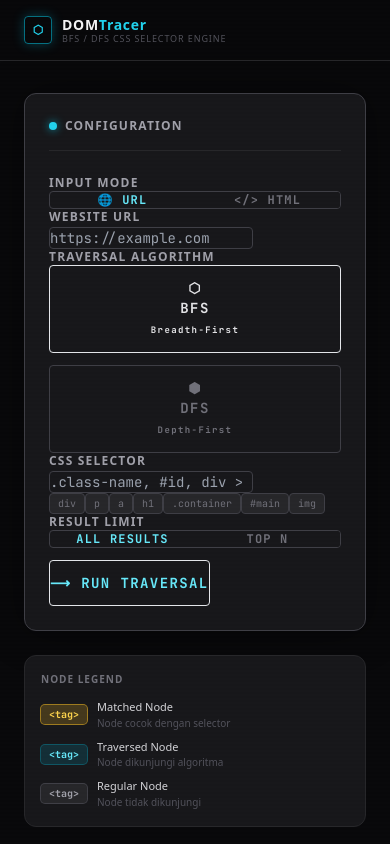
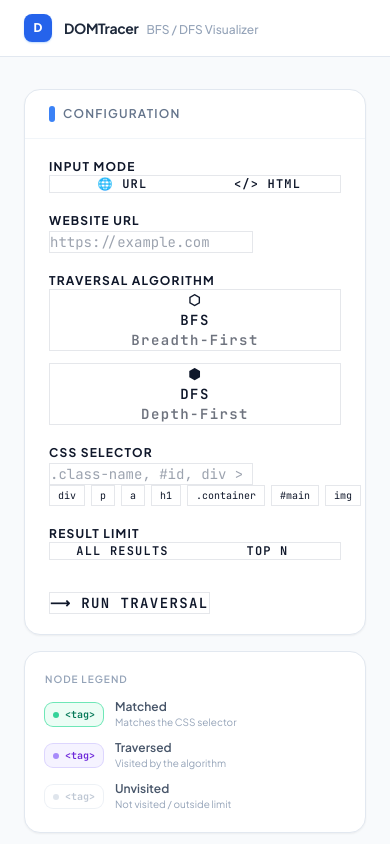
Before and after one commit to parkuskus/DOMTracer-BFS-DFS, a React (Vite) app in the folder frontend/: page / in a window 390 px wide. Shown: the top 844 px of the page. Built offline with nearby package versions, Linux system fonts and the light colour scheme; no server answers.

Commit message:
fix: fix some styling

```diff
--- a/frontend/src/App.tsx
+++ b/frontend/src/App.tsx
@@ -10,32 +10,23 @@ import TreeNode from "../components/TreeNode";
 import MetricsPanel from "../components/MetricsPanel";
 import TraversalLog from "../components/TraversalLog";
 
+type Tab = "tree" | "log";
+
 export default function App() {
-  // ── State utama aplikasi ──────────────────────────────────────────────────
-  const [appState, setAppState] = useState<AppState>({
-    result: null,
-    isLoading: false,
-    error: null,
-  });
+  const [appState, setAppState] = useState<AppState>({ result: null, isLoading: false, error: null });
+  const [activeTab, setActiveTab] = useState<Tab>("tree");
 
-  // Tab aktif di panel kanan (tree / log)
-  const [activeTab, setActiveTab] = useState<"tree" | "log">("tree");
-
-  // ── Handler submit form ───────────────────────────────────────────────────
-  async function handleFormSubmit(form: FormState) {
-    // Reset state & mulai loading
+  async function handleSubmit(form: FormState) {
     setAppState({ result: null, isLoading: true, error: null });
-
     try {
       const result = await runTraversal(form);
       setAppState({ result, isLoading: false, error: null });
-      // Auto-switch ke tab tree setelah dapat hasil
       setActiveTab("tree");
     } catch (err) {
       setAppState({
         result: null,
         isLoading: false,
-        error: err instanceof Error ? err.message : "Unknown error occurred.",
+        error: err instanceof Error ? err.message : "An unknown error occurred.",
       });
     }
   }
@@ -43,101 +34,89 @@ export default function App() {
   const { result, isLoading, error } = appState;
 
   return (
-    <div className="min-h-screen bg-zinc-950 text-zinc-200 font-sans">
-      {/* ── Scanline overlay effect ─────────────────────────────────────── */}
-      <div
-        className="pointer-events-none fixed inset-0 z-50 opacity-[0.015]"
-        style={{
-          backgroundImage:
-            "repeating-linear-gradient(0deg, transparent, transparent 2px, rgba(0,0,0,0.5) 2px, rgba(0,0,0,0.5) 4px)",
-        }}
-      />
+    <div className="min-h-screen bg-slate-50 text-slate-900">
 
-      {/* ── Header ──────────────────────────────────────────────────────── */}
-      <header className="border-b border-zinc-800 bg-zinc-950/80 backdrop-blur-sm sticky top-0 z-40">
-        <div className="max-w-7xl mx-auto px-6 py-4 flex items-center justify-between">
-          <div className="flex items-center gap-4">
-            {/* Logo/Brand */}
-            <div className="flex items-center gap-2.5">
-              <div className="w-7 h-7 rounded border border-cyan-500/60 flex items-center justify-center
-                              shadow-[0_0_12px_rgba(6,182,212,0.3)]">
-                <span className="text-cyan-400 text-xs font-bold">⬡</span>
+      {/* ── Header ────────────────────────────────────────────────────── */}
+      <header className="bg-white border-b border-slate-200 sticky top-0 z-40">
+        <div className="max-w-7xl mx-auto px-6 h-14 flex items-center justify-between">
+          {/* Brand */}
+          <div className="flex items-center gap-3">
+            <div className="w-7 h-7 bg-blue-600 rounded-lg flex items-center justify-center shadow-sm shadow-blue-200">
+              <span className="text-white text-xs font-black">D</span>
             </div>
             <div>
-                <h1 className="text-sm font-bold text-zinc-100 tracking-wider leading-none">
-                  DOM<span className="text-cyan-400">Tracer</span>
-                </h1>
-                <p className="text-[9px] text-zinc-600 tracking-widest uppercase leading-none mt-0.5">
-                  BFS / DFS CSS Selector Engine
-                </p>
-              </div>
+              <span className="text-sm font-bold text-slate-800 tracking-tight">DOMTracer</span>
+              <span className="ml-2 text-xs text-slate-400 font-medium">BFS / DFS Visualizer</span>
             </div>
           </div>
 
-          {/* Badge keterangan tugas */}
-          <div className="hidden sm:flex items-center gap-2 text-[10px] font-mono text-zinc-600 tracking-wider">
-            <span className="px-2 py-1 border border-zinc-700 rounded">
-              IF2211 · Strategi Algoritma
+          {/* Tags */}
+          <div className="hidden sm:flex items-center gap-2">
+            <span className="px-2.5 py-1 bg-slate-100 text-slate-500 rounded-full text-[10px] font-semibold tracking-widest uppercase">
+              IF2211
             </span>
-            <span className="px-2 py-1 border border-zinc-700 rounded">
+            <span className="px-2.5 py-1 bg-blue-50 text-blue-600 rounded-full text-[10px] font-semibold tracking-widest uppercase">
               Tubes 2
             </span>
           </div>
         </div>
       </header>
 
-      {/* ── Main Layout: dua kolom ──────────────────────────────────────── */}
-      <div className="max-w-7xl mx-auto px-6 py-8 grid grid-cols-1 lg:grid-cols-[380px_1fr] gap-8">
+      {/* ── Two-column layout ─────────────────────────────────────────── */}
+      <div className="max-w-7xl mx-auto px-6 py-8 grid grid-cols-1 lg:grid-cols-[360px_1fr] gap-8">
 
-        {/* ╔══ KOLOM KIRI: Form Input ══════════════════════════════════════╗ */}
-        <aside className="space-y-6">
-          <div className="bg-zinc-900 border border-zinc-700 rounded-xl p-6
-                          shadow-[0_0_40px_rgba(0,0,0,0.4)]">
-            {/* Header panel */}
-            <div className="flex items-center gap-2 mb-6 pb-4 border-b border-zinc-800">
-              <span className="w-2 h-2 rounded-full bg-cyan-400 shadow-[0_0_8px_rgba(6,182,212,0.8)]" />
-              <h2 className="text-xs font-bold text-zinc-400 tracking-widest uppercase">
+        {/* ╔══ LEFT: Input Panel ════════════════════════════════════════╗ */}
+        <aside>
+          <div className="bg-white border border-slate-200 rounded-2xl shadow-sm overflow-hidden">
+            {/* Panel header */}
+            <div className="px-6 py-4 border-b border-slate-100 flex items-center gap-2">
+              <div className="w-1.5 h-4 bg-blue-500 rounded-full" />
+              <h2 className="text-xs font-semibold text-slate-500 tracking-widest uppercase">
                 Configuration
               </h2>
             </div>
-
-            <InputForm onSubmit={handleFormSubmit} isLoading={isLoading} />
+            <div className="px-6 py-5">
+              <InputForm onSubmit={handleSubmit} isLoading={isLoading} />
+            </div>
           </div>
 
-          {/* ── Legend warna node ────────────────────────────────────────── */}
-          <div className="bg-zinc-900 border border-zinc-800 rounded-xl p-4">
-            <h3 className="text-[10px] font-bold text-zinc-500 tracking-widest uppercase mb-3">
+          {/* ── Node legend ────────────────────────────────────────────── */}
+          <div className="mt-4 bg-white border border-slate-200 rounded-2xl shadow-sm p-5">
+            <h3 className="text-[10px] font-semibold text-slate-400 tracking-widest uppercase mb-3">
               Node Legend
             </h3>
-            <div className="space-y-2">
+            <div className="space-y-2.5">
               {[
                 {
-                  color: "bg-amber-400/20 ring-amber-400/60 text-amber-300",
-                  label: "Matched Node",
-                  desc: "Node cocok dengan selector",
+                  badge: "bg-emerald-50 ring-1 ring-emerald-300",
+                  dot: "bg-emerald-400",
+                  text: "text-emerald-700",
+                  label: "Matched",
+                  desc: "Matches the CSS selector",
                 },
                 {
-                  color: "bg-cyan-500/15 ring-cyan-500/40 text-cyan-300",
-                  label: "Traversed Node",
-                  desc: "Node dikunjungi algoritma",
+                  badge: "bg-violet-50 ring-1 ring-violet-200",
+                  dot: "bg-violet-400",
+                  text: "text-violet-700",
+                  label: "Traversed",
+                  desc: "Visited by the algorithm",
                 },
                 {
-                  color: "bg-zinc-800 ring-zinc-700 text-zinc-400",
-                  label: "Regular Node",
-                  desc: "Node tidak dikunjungi",
+                  badge: "bg-white ring-1 ring-slate-200 opacity-60",
+                  dot: "bg-slate-300",
+                  text: "text-slate-400",
+                  label: "Unvisited",
+                  desc: "Not visited / outside limit",
                 },
               ].map((item) => (
-                <div key={item.label} className="flex items-center gap-2.5">
-                  <span
-                    className={`px-2 py-0.5 rounded text-[10px] font-mono font-bold ring-1 ${item.color}`}
-                  >
-                    &lt;tag&gt;
+                <div key={item.label} className="flex items-center gap-3">
+                  <span className={`inline-flex items-center gap-1.5 px-2 py-1 rounded-lg ${item.badge}`}>
+                    <span className={`w-1.5 h-1.5 rounded-full ${item.dot}`} />
+                    <span className={`font-mono text-[10px] font-semibold ${item.text}`}>&lt;tag&gt;</span>
                   </span>
                   <div>
-                    <div className="text-[11px] text-zinc-300 font-medium">
-                      {item.label}
-                    </div>
-                    <div className="text-[10px] text-zinc-600">{item.desc}</div>
+                    <div className="text-xs font-semibold text-slate-600">{item.label}</div>
+                    <div className="text-[10px] text-slate-400">{item.desc}</div>
                   </div>
                 </div>
               ))}
@@ -145,135 +124,127 @@ export default function App() {
           </div>
         </aside>
 
-        {/* ╔══ KOLOM KANAN: Output Panel ═══════════════════════════════════╗ */}
-        <main className="space-y-6 min-w-0">
+        {/* ╔══ RIGHT: Output Panel ══════════════════════════════════════╗ */}
+        <main className="space-y-5 min-w-0">
 
-          {/* ── Loading State ─────────────────────────────────────────────── */}
+          {/* ── Loading ─────────────────────────────────────────────────── */}
           {isLoading && (
-            <div className="bg-zinc-900 border border-zinc-700 rounded-xl p-16 flex flex-col
-                            items-center justify-center gap-6 text-center">
-              {/* Animated spinner */}
-              <div className="relative w-16 h-16">
-                <div className="absolute inset-0 rounded-full border-2 border-zinc-800" />
-                <div className="absolute inset-0 rounded-full border-2 border-t-cyan-400 animate-spin" />
-                <div className="absolute inset-2 rounded-full border-2 border-b-emerald-400 animate-spin"
-                     style={{ animationDirection: "reverse", animationDuration: "0.7s" }} />
+            <div className="bg-white border border-slate-200 rounded-2xl shadow-sm p-20 flex flex-col items-center gap-5">
+              <div className="relative w-12 h-12">
+                <div className="absolute inset-0 rounded-full border-2 border-slate-100" />
+                <div className="absolute inset-0 rounded-full border-2 border-t-blue-500 animate-spin" />
+                <div className="absolute inset-2 rounded-full border-2 border-b-violet-400 animate-spin"
+                     style={{ animationDirection: "reverse", animationDuration: "0.75s" }} />
               </div>
-              <div>
-                <p className="text-sm font-mono text-cyan-400 tracking-widest mb-1">
-                  TRAVERSING DOM...
-                </p>
-                <p className="text-xs text-zinc-600 font-mono">
-                  Fetching and parsing the document tree
-                </p>
+              <div className="text-center">
+                <p className="text-sm font-semibold text-slate-700">Traversing DOM…</p>
+                <p className="text-xs text-slate-400 mt-1">Parsing and searching the document tree</p>
               </div>
             </div>
           )}
 
-          {/* ── Error State ───────────────────────────────────────────────── */}
+          {/* ── Error ───────────────────────────────────────────────────── */}
           {error && (
-            <div className="bg-red-950/40 border border-red-500/30 rounded-xl p-6
-                            shadow-[0_0_20px_rgba(239,68,68,0.1)]">
-              <div className="flex items-start gap-3">
-                <span className="text-red-400 text-xl flex-shrink-0">⚠</span>
+            <div className="bg-red-50 border border-red-200 rounded-2xl p-5 flex gap-3 shadow-sm">
+              <span className="text-red-400 text-lg flex-shrink-0">⚠</span>
               <div>
-                  <h3 className="text-sm font-bold text-red-300 mb-1 font-mono">
-                    Traversal Failed
-                  </h3>
-                  <p className="text-xs text-red-400/80 font-mono leading-relaxed">
-                    {error}
-                  </p>
-                </div>
+                <p className="text-sm font-semibold text-red-700 mb-1">Traversal Failed</p>
+                <p className="text-xs text-red-500 font-mono leading-relaxed">{error}</p>
               </div>
             </div>
           )}
 
-          {/* ── Empty / Welcome State ─────────────────────────────────────── */}
+          {/* ── Empty state ─────────────────────────────────────────────── */}
           {!isLoading && !error && !result && (
-            <div className="bg-zinc-900 border border-dashed border-zinc-700 rounded-xl p-16
-                            flex flex-col items-center justify-center gap-4 text-center">
-              <div className="text-5xl opacity-20">⬡</div>
+            <div className="bg-white border border-dashed border-slate-200 rounded-2xl p-20 flex flex-col items-center gap-3 text-center shadow-sm">
+              <div className="w-12 h-12 bg-slate-50 border border-slate-200 rounded-xl flex items-center justify-center text-2xl">
+                🌐
+              </div>
               <div>
-                <p className="text-sm text-zinc-500 font-mono">
-                  Configure and run a traversal to see results
-                </p>
-                <p className="text-xs text-zinc-700 font-mono mt-1">
-                  DOM tree visualization will appear here
-                </p>
+                <p className="text-sm font-semibold text-slate-500">No traversal yet</p>
+                <p className="text-xs text-slate-400 mt-1">Configure and run a traversal to see the DOM tree</p>
               </div>
             </div>
           )}
 
-          {/* ── Result State ──────────────────────────────────────────────── */}
+          {/* ── Results ─────────────────────────────────────────────────── */}
           {result && !isLoading && (
             <>
-              {/* Metrik Performa */}
-              <div className="bg-zinc-900 border border-zinc-700 rounded-xl p-6">
-                <div className="flex items-center gap-2 mb-5 pb-4 border-b border-zinc-800">
-                  <span className="w-2 h-2 rounded-full bg-emerald-400 shadow-[0_0_8px_rgba(16,185,129,0.8)]" />
-                  <h2 className="text-xs font-bold text-zinc-400 tracking-widest uppercase">
+              {/* Metrics */}
+              <div className="bg-white border border-slate-200 rounded-2xl shadow-sm overflow-hidden">
+                <div className="px-6 py-4 border-b border-slate-100 flex items-center gap-2">
+                  <div className="w-1.5 h-4 bg-emerald-500 rounded-full" />
+                  <h2 className="text-xs font-semibold text-slate-500 tracking-widest uppercase">
                     Performance Metrics
                   </h2>
                 </div>
+                <div className="px-6 py-5">
                   <MetricsPanel
                     metrics={result.metrics}
                     algorithm={result.algorithm}
                     selector={result.selector}
                   />
                 </div>
+              </div>
 
-              {/* Panel Tab: DOM Tree / Traversal Log */}
-              <div className="bg-zinc-900 border border-zinc-700 rounded-xl overflow-hidden">
-                {/* Tab nav */}
-                <div className="flex border-b border-zinc-700">
+              {/* DOM Tree + Log tabs */}
+              <div className="bg-white border border-slate-200 rounded-2xl shadow-sm overflow-hidden">
+                {/* Tab bar */}
+                <div className="flex border-b border-slate-100">
                   {([
-                    { key: "tree", label: "DOM Tree", icon: "⬡" },
-                    { key: "log", label: "Traversal Log", icon: "≡" },
-                  ] as const).map((tab) => (
+                    { key: "tree" as Tab, icon: "⬡", label: "DOM Tree" },
+                    { key: "log"  as Tab, icon: "≡", label: "Traversal Log" },
+                  ]).map((tab) => (
                     <button
                       key={tab.key}
                       onClick={() => setActiveTab(tab.key)}
                       className={[
-                        "flex-1 py-3 text-xs font-bold font-mono tracking-widest uppercase",
-                        "border-b-2 transition-all duration-200",
+                        "flex-1 flex items-center justify-center gap-2 py-3.5 text-xs font-semibold tracking-wide transition-all border-b-2",
                         activeTab === tab.key
-                          ? "border-cyan-400 text-cyan-300 bg-cyan-500/5"
-                          : "border-transparent text-zinc-500 hover:text-zinc-300 hover:bg-zinc-800/40",
+                          ? "border-blue-500 text-blue-600 bg-blue-50/50"
+                          : "border-transparent text-slate-400 hover:text-slate-600 hover:bg-slate-50",
                       ].join(" ")}
                     >
-                      <span className="mr-2">{tab.icon}</span>
+                      <span>{tab.icon}</span>
                       {tab.label}
                     </button>
                   ))}
                 </div>
 
-                {/* ── DOM Tree Tab ─────────────────────────────────────── */}
+                {/* ── Tree tab ────────────────────────────────────────── */}
                 {activeTab === "tree" && (
-                  <div className="p-5">
-                    {/* Keterangan kedalaman maksimum */}
-                    <div className="flex items-center justify-between mb-4 pb-3 border-b border-zinc-800">
-                      <span className="text-[10px] font-mono text-zinc-600 tracking-wider">
-                        MAX DEPTH:{" "}
-                        <span className="text-purple-400 font-bold">
-                          {result.metrics.maxDepth}
-                        </span>{" "}
-                        LEVELS
+                  <div className="p-6">
+                    {/* Tree meta info */}
+                    <div className="flex items-center justify-between mb-5 pb-4 border-b border-slate-100">
+                      <div className="flex items-center gap-3">
+                        <span className="text-xs text-slate-500 font-medium">
+                          Max depth:
+                          <span className="ml-1.5 px-2 py-0.5 bg-amber-100 text-amber-700 rounded-full font-mono font-semibold text-[10px]">
+                            {result.metrics.maxDepth} levels
                           </span>
-                      <span className="text-[10px] font-mono text-zinc-600">
-                        ▸ Click nodes to expand/collapse
+                        </span>
+                        <span className="text-xs text-slate-500 font-medium">
+                          Visited:
+                          <span className="ml-1.5 px-2 py-0.5 bg-violet-100 text-violet-700 rounded-full font-mono font-semibold text-[10px]">
+                            {result.metrics.visitedNodeCount} nodes
+                          </span>
+                        </span>
+                      </div>
+                      <span className="text-[10px] text-slate-300 font-mono">
+                        click [+] to expand nodes
                       </span>
                     </div>
 
-                    {/* Pohon DOM rekursif */}
-                    <div className="overflow-x-auto">
+                    {/* Scrollable tree area */}
+                    <div className="overflow-auto max-h-[560px] pr-2">
                       <TreeNode node={result.tree} />
                     </div>
                   </div>
                 )}
 
-                {/* ── Traversal Log Tab ────────────────────────────────── */}
+                {/* ── Log tab ─────────────────────────────────────────── */}
                 {activeTab === "log" && (
-                  <div className="p-5">
+                  <div className="p-6">
                     <TraversalLog
                       logs={result.traversalLog}
                       algorithm={result.algorithm}
--- a/frontend/src/index.css
+++ b/frontend/src/index.css
@@ -1,63 +1,112 @@
-/* =============================================================================
-   index.css — Global styles & Tailwind directives
-   ============================================================================= */
+/* ============================================================
+   index.css
+   ============================================================ */
 
-@import url('https://fonts.googleapis.com/css2?family=JetBrains+Mono:wght@300;400;500;600;700&family=Outfit:wght@300;400;500;600;700;800&display=swap');
+@import url('https://fonts.googleapis.com/css2?family=Plus+Jakarta+Sans:wght@300;400;500;600;700;800&family=JetBrains+Mono:wght@400;500;600&display=swap');
 
 @tailwind base;
 @tailwind components;
 @tailwind utilities;
 
+/* ── Design Tokens ─────────────────────────────────────────── */
+:root {
+  --font-ui: 'Plus Jakarta Sans', system-ui, sans-serif;
+  --font-mono: 'JetBrains Mono', 'Fira Code', monospace;
+
+  /* Surfaces */
+  --bg-base:    #F8FAFC;
+  --bg-surface: #FFFFFF;
+  --bg-subtle:  #F1F5F9;
+  --bg-muted:   #E2E8F0;
+
+  /* Borders */
+  --border-base:   #E2E8F0;
+  --border-strong: #CBD5E1;
+
+  /* Text */
+  --text-primary:   #0F172A;
+  --text-secondary: #475569;
+  --text-muted:     #94A3B8;
+
+  /* Accent — single blue */
+  --accent:         #2563EB;
+  --accent-light:   #EFF6FF;
+  --accent-mid:     #BFDBFE;
+
+  /* Semantic */
+  --match-color:    #059669;  /* emerald — matched node */
+  --match-light:    #ECFDF5;
+  --match-mid:      #A7F3D0;
+
+  --visit-color:    #7C3AED;  /* violet — traversed node */
+  --visit-light:    #F5F3FF;
+  --visit-mid:      #DDD6FE;
+
+  /* Tree connector */
+  --connector:      #CBD5E1;
+}
+
 @layer base {
-  :root {
-    color-scheme: dark;
+  html { font-family: var(--font-ui); color-scheme: light; }
+  body { @apply bg-slate-50 text-slate-900; -webkit-font-smoothing: antialiased; }
+
+  ::-webkit-scrollbar { width: 5px; height: 5px; }
+  ::-webkit-scrollbar-track { background: var(--bg-subtle); }
+  ::-webkit-scrollbar-thumb { background: var(--border-strong); border-radius: 99px; }
+  ::-webkit-scrollbar-thumb:hover { background: var(--text-muted); }
+}
+
+@layer utilities {
+  .font-mono { font-family: var(--font-mono); }
+
+  /* ── Tree connector lines ─────────────────────────────────── */
+  /* Vertical trunk running down beside children */
+  .tree-children {
+    position: relative;
+    padding-left: 1.5rem;
+    margin-left: 0.75rem;
+    border-left: 1.5px solid var(--connector);
   }
 
-  html {
-    /* Font utama: Outfit untuk UI, JetBrains Mono untuk kode */
-    font-family: 'Outfit', system-ui, sans-serif;
-    -webkit-font-smoothing: antialiased;
+  /* Horizontal branch to each child node */
+  .tree-child-row {
+    position: relative;
+  }
+  .tree-child-row::before {
+    content: '';
+    position: absolute;
+    left: -1.5rem;
+    top: 1.0625rem;  /* vertically center on the node badge */
+    width: 1.25rem;
+    height: 1.5px;
+    background: var(--connector);
   }
 
-  body {
-    @apply bg-zinc-950 text-zinc-200;
-  }
-
-  /* Scrollbar custom — mencocoki tema dark */
-  ::-webkit-scrollbar {
-    width: 6px;
-    height: 6px;
-  }
-  ::-webkit-scrollbar-track {
-    @apply bg-zinc-900;
-  }
-  ::-webkit-scrollbar-thumb {
-    @apply bg-zinc-700 rounded-full;
-  }
-  ::-webkit-scrollbar-thumb:hover {
-    @apply bg-zinc-500;
+  /* Last child: clip the vertical trunk */
+  .tree-child-row:last-child::after {
+    content: '';
+    position: absolute;
+    left: calc(-1.5rem - 1px);
+    top: 1.0625rem;
+    bottom: 0;
+    width: 3px;
+    background: var(--bg-base);
   }
 }
 
-@layer utilities {
-  .font-mono {
-    font-family: 'JetBrains Mono', 'Fira Code', monospace;
-  }
+/* ── Entrance animations ──────────────────────────────────── */
+@keyframes fadeSlideIn {
+  from { opacity: 0; transform: translateY(6px); }
+  to   { opacity: 1; transform: translateY(0); }
+}
+.animate-in {
+  animation: fadeSlideIn 0.25s ease-out both;
 }
 
-/* Animasi masuk untuk node pohon */
-@keyframes nodeEnter {
-  from {
-    opacity: 0;
-    transform: translateX(-8px);
-  }
-  to {
-    opacity: 1;
-    transform: translateX(0);
-  }
+@keyframes expandIn {
+  from { opacity: 0; transform: scaleY(0.96); transform-origin: top; }
+  to   { opacity: 1; transform: scaleY(1); }
 }
-
-/* Terapkan animasi ke setiap TreeNode */
-.tree-node-enter {
-  animation: nodeEnter 0.2s ease-out both;
+.animate-expand {
+  animation: expandIn 0.18s ease-out both;
 }
```
Lines whose indentation alone changed are shown as unchanged.
